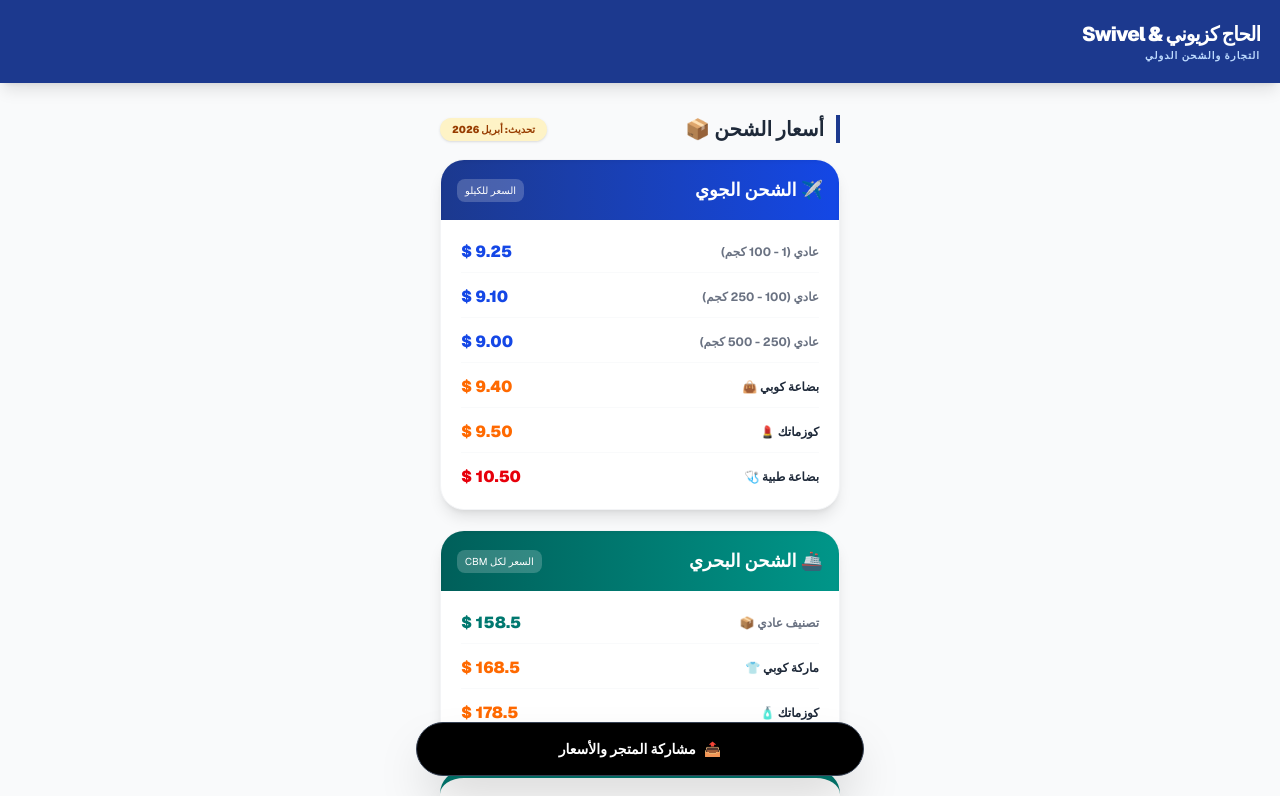
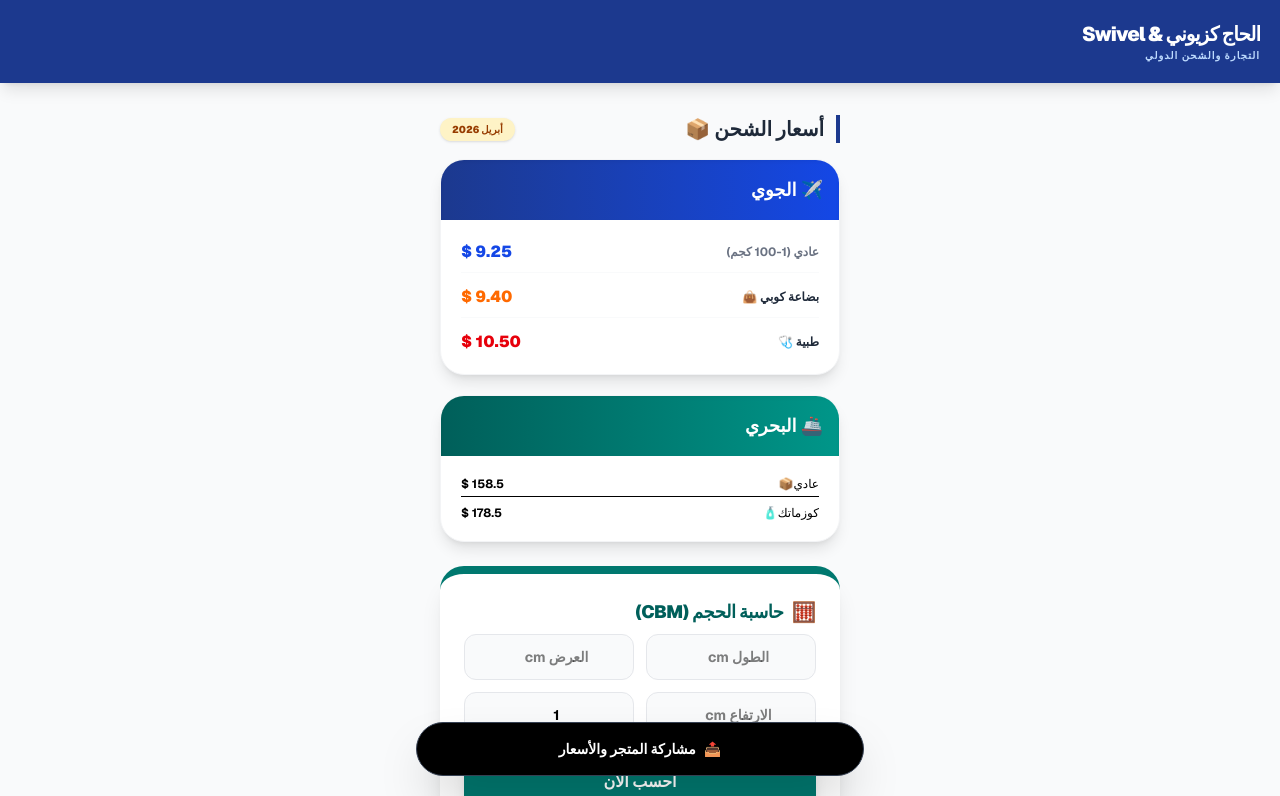
Before and after one commit to alisabree15-star/kazioni-store, a Next.js app: page / in a window 1280 px wide. Shown: the top 796 px of the page. Built offline with nearby package versions, Linux system fonts and the light colour scheme.

Commit message:
إضافة المنتج الرابع

```diff
--- a/src/app/page.tsx
+++ b/src/app/page.tsx
@@ -44,7 +44,8 @@ export default function Home() {
   const products = [
     { id: 1, name: "لوحة مفاتيح للهواتف محمولة (للمتاجر)", img: "/images/product1.jpg", price: "30 $", pColor: "text-amber-600" },
     { id: 2, name: "ماكينة تجفيف الفواكه بالتبريد", img: "/images/product2.jpg", price: "1850 $", pColor: "text-amber-600" },
-    { id: 3, name: "ماكينة صنع الفطيرة والتورتيلا", img: "/images/product3.jpg", price: "850 $", pColor: "text-amber-600" }
+    { id: 3, name: "ماكينة صنع الفطيرة والتورتيلا", img: "/images/product3.jpg", price: "850 $", pColor: "text-amber-600" },
+    { id: 4, name: "منتج جديد 4 ✨", img: "/images/product4.jpg", price: "تواصل للسعر", pColor: "text-amber-600" }
   ];
 
   return (
@@ -56,40 +57,28 @@ export default function Home() {
         </div>
       </nav>
 
+      {/* قسم أسعار الشحن */}
       <section className="p-6 max-w-md mx-auto mt-2">
         <div className="flex justify-between items-center mb-4">
           <h3 className="text-xl font-black text-gray-800 border-r-4 border-blue-900 pr-3">أسعار الشحن 📦</h3>
-          <span className="bg-amber-100 text-amber-800 text-[10px] font-black px-3 py-1 rounded-full shadow-sm">تحديث: أبريل 2026</span>
+          <span className="bg-amber-100 text-amber-800 text-[10px] font-black px-3 py-1 rounded-full shadow-sm">أبريل 2026</span>
         </div>
 
         <div className="bg-white rounded-3xl shadow-lg border border-gray-100 mb-5 overflow-hidden">
           <div className="bg-gradient-to-r from-blue-900 to-blue-700 p-4 text-white flex justify-between items-center shadow-inner">
-            <h4 className="font-bold text-lg">✈️ الشحن الجوي</h4>
-            <span className="text-[10px] bg-white/20 px-2 py-1 rounded-lg">السعر للكيلو</span>
+            <h4 className="font-bold text-lg">✈️ الجوي</h4>
           </div>
           <div className="p-5 space-y-3">
             <div className="flex justify-between items-center border-b border-gray-50 pb-2">
-              <span className="text-xs font-bold text-gray-500">عادي (1 - 100 كجم)</span>
+              <span className="text-xs font-bold text-gray-500">عادي (1-100 كجم)</span>
               <span className="font-black text-blue-700">9.25 $</span>
-            </div>
-            <div className="flex justify-between items-center border-b border-gray-50 pb-2">
-              <span className="text-xs font-bold text-gray-500">عادي (100 - 250 كجم)</span>
-              <span className="font-black text-blue-700">9.10 $</span>
-            </div>
-            <div className="flex justify-between items-center border-b border-gray-50 pb-2">
-              <span className="text-xs font-bold text-gray-500">عادي (250 - 500 كجم)</span>
-              <span className="font-black text-blue-700">9.00 $</span>
             </div>
             <div className="flex justify-between items-center border-b border-gray-50 pb-2">
               <span className="text-xs font-bold text-gray-800">بضاعة كوبي 👜</span>
               <span className="font-black text-orange-500">9.40 $</span>
             </div>
-            <div className="flex justify-between items-center border-b border-gray-50 pb-2">
-              <span className="text-xs font-bold text-gray-800">كوزماتك 💄</span>
-              <span className="font-black text-orange-500">9.50 $</span>
-            </div>
             <div className="flex justify-between items-center">
-              <span className="text-xs font-bold text-gray-800">بضاعة طبية 🩺</span>
+              <span className="text-xs font-bold text-gray-800">طبية 🩺</span>
               <span className="font-black text-red-600">10.50 $</span>
             </div>
           </div>
@@ -97,26 +86,16 @@ export default function Home() {
 
         <div className="bg-white rounded-3xl shadow-lg border border-gray-100 overflow-hidden">
           <div className="bg-gradient-to-r from-teal-800 to-teal-600 p-4 text-white flex justify-between items-center shadow-inner">
-            <h4 className="font-bold text-lg">🚢 الشحن البحري</h4>
-            <span className="text-[10px] bg-white/20 px-2 py-1 rounded-lg">السعر لكل CBM</span>
+            <h4 className="font-bold text-lg">🚢 البحري</h4>
           </div>
-          <div className="p-5 space-y-3">
-            <div className="flex justify-between items-center border-b border-gray-50 pb-2">
-              <span className="text-xs font-bold text-gray-500">تصنيف عادي 📦</span>
-              <span className="font-black text-teal-700 text-base">158.5 $</span>
-            </div>
-            <div className="flex justify-between items-center border-b border-gray-50 pb-2">
-              <span className="text-xs font-bold text-gray-800">ماركة كوبي 👕</span>
-              <span className="font-black text-orange-500 text-base">168.5 $</span>
-            </div>
-            <div className="flex justify-between items-center">
-              <span className="text-xs font-bold text-gray-800">كوزماتك 🧴</span>
-              <span className="font-black text-orange-500 text-base">178.5 $</span>
-            </div>
+          <div className="p-5 space-y-2 text-xs">
+            <div className="flex justify-between border-b pb-1"><span>عادي📦</span><span className="font-bold">158.5 $</span></div>
+            <div className="flex justify-between"><span>كوزماتك🧴</span><span className="font-bold">178.5 $</span></div>
           </div>
         </div>
       </section>
 
+      {/* حاسبة CBM */}
       <section className="p-6 max-w-md mx-auto pt-0">
         <div className="bg-white rounded-3xl p-6 shadow-xl border-t-8 border-teal-700">
           <h3 className="text-lg font-black text-teal-800 mb-2 flex items-center tracking-tight">
@@ -137,6 +116,7 @@ export default function Home() {
         </div>
       </section>
 
+      {/* المنتجات (4 منتجات) */}
       <section className="p-6 max-w-md mx-auto pt-2">
         <h3 className="text-xl font-bold text-gray-800 mb-4 border-r-4 border-orange-500 pr-3">وصل حديثاً 🇨🇳</h3>
         <div className="grid grid-cols-2 gap-4">
```
Also changed, not shown: public/images/product4.jpg (added).
